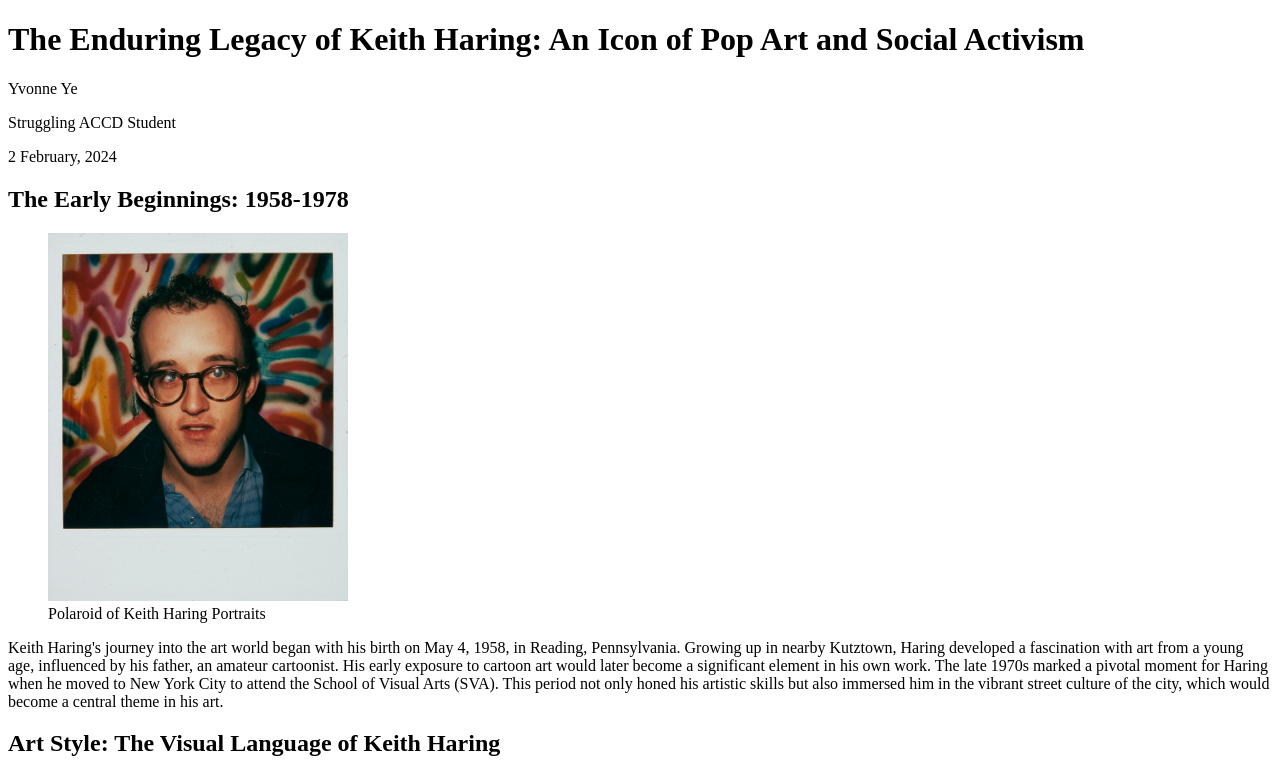
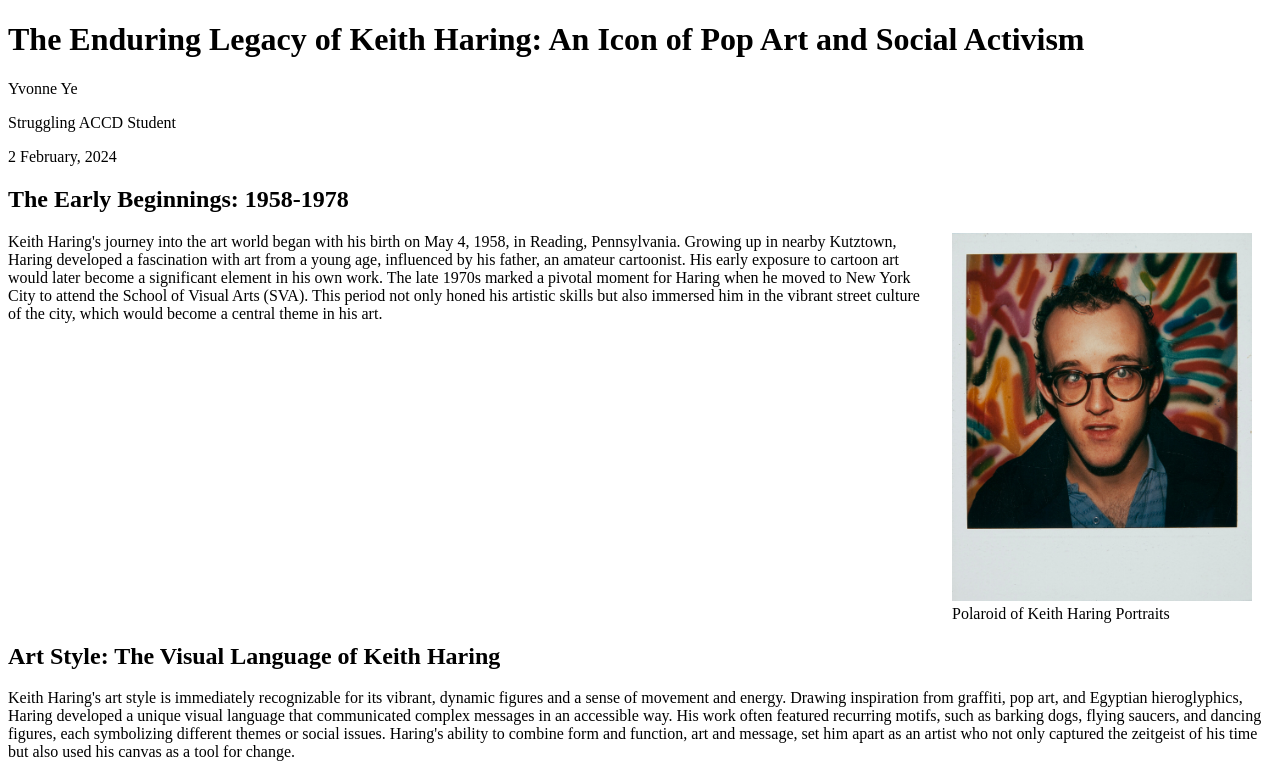
Before and after one commit to YvonneYe04/Keith-Haring, a plain HTML site: page index.html in a window 1280 px wide. Shown: the top 774 px of the page. Drawn offline with Linux system fonts and the light colour scheme.

Commit message:
introduced Float

```diff
--- a/index.html
+++ b/index.html
@@ -1,9 +1,11 @@
 <!DOCTYPE html>
-<html>
+<html lang="en">
   <head>
     <meta charset="UTF-8" />
     <title>Enduring Legacy of Keith Haring</title>
+    <link rel="stylesheet" href="./style.css"
   </head>
+
   <body>
     <header>
       <h1>
--- /dev/null
+++ b/style.css
@@ -0,0 +1,21 @@
+figure {
+    float: right;
+    /*border: 5px solid rgb(46, 227, 1);
+    padding: 10px;*/
+    margin-top: 0px;
+    margin-bottom: 20px;
+    margin-left: 20px;
+    margin-right: 20px;
+}
+
+img {
+    /*border: 5px solid black;*/
+    /*padding: 10px;*/
+    /*display: block*/
+    /*margin-left: auto;*/
+    /*margin-right: auto;*/
+}
+
+section {
+    clear: both;
+}
```
Also changed, not shown: 2 other files.
